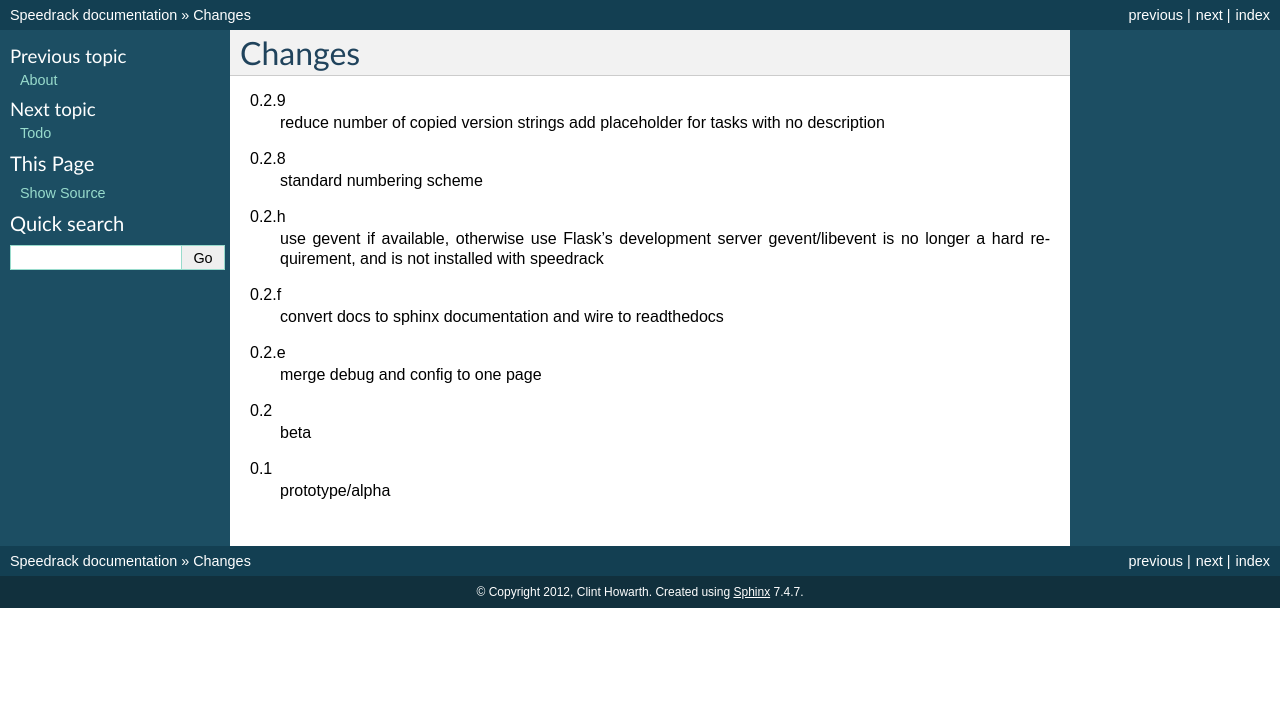
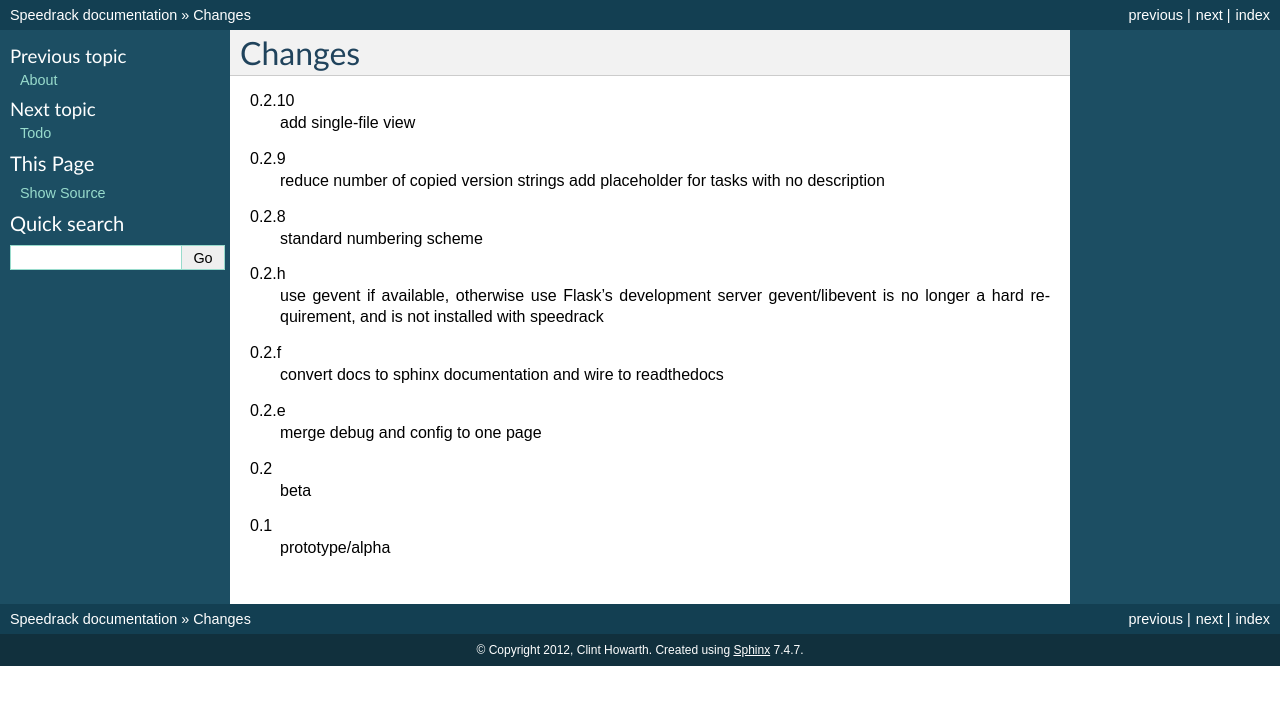
Before and after one commit to V-E-O/speedrack, a Sphinx documentation site: the page built from docs/changes.rst, in a window 1280 px wide. Shown: the top 705 px of the page. Built offline with Sphinx 7.4.7, drawn with Linux system fonts in a browser that asks for light colours.

Commit message:
update documentation

```diff
--- a/docs/changes.rst
+++ b/docs/changes.rst
@@ -1,6 +1,9 @@
 =======
 Changes
 =======
+
+0.2.10
+  add single-file view
 
 0.2.9
   reduce number of copied version strings
--- a/speedrack/__init__.py
+++ b/speedrack/__init__.py
@@ -1,4 +1,4 @@
-version_info = (0, 2, 9)
+version_info = (0, 2, 10)
 version = '.'.join(str(n) for n in version_info[:3])
 release = version + ''.join(str(n) for n in version_info[3:])
 
```
